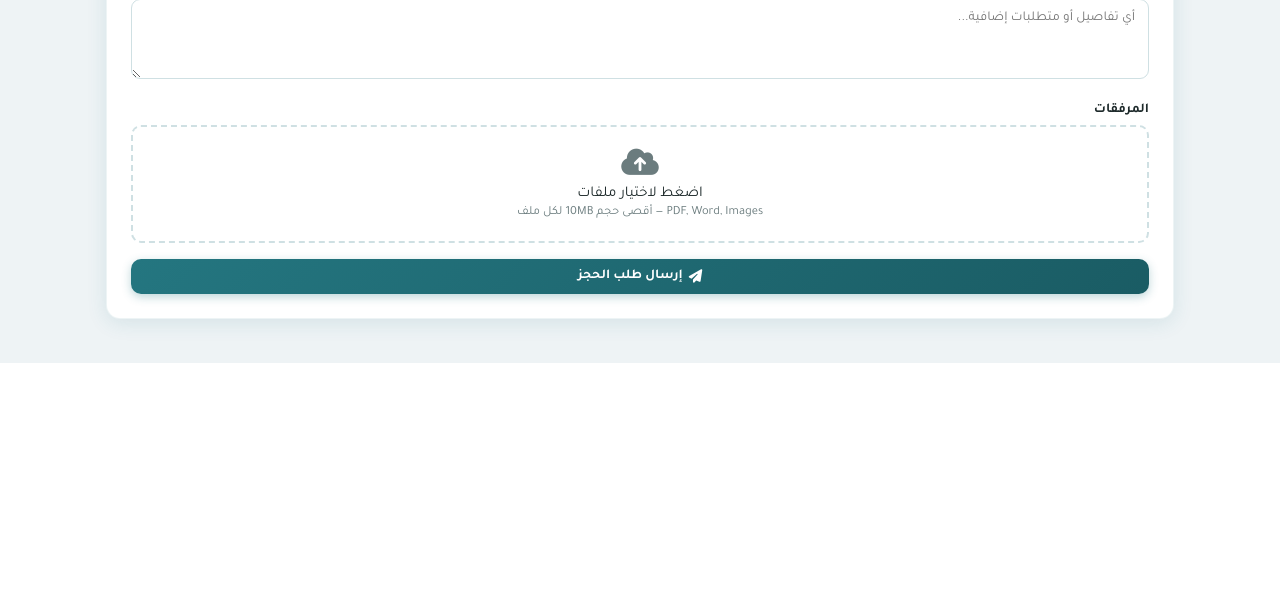
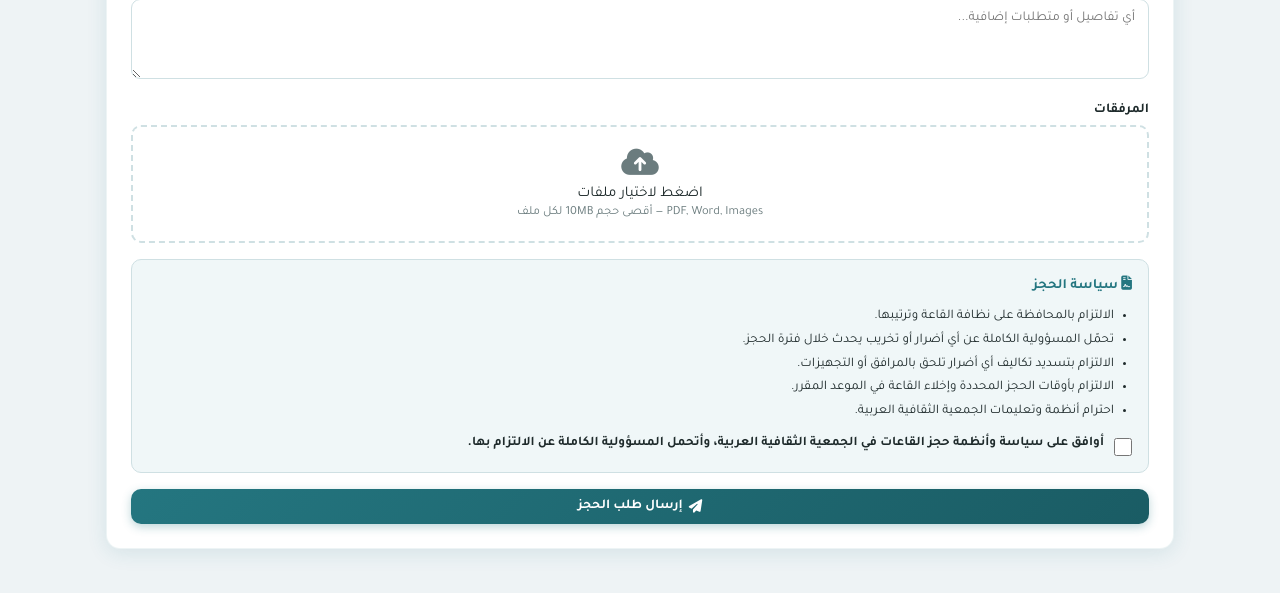
Before and after one commit to AcsVe/venues, a Flask app: page /book in a window 1280 px wide. Shown: the part 699-1292 px from the top of the page. Before the commit the page ends 1062 px from the top, so only its background shows below. Run offline with Flask 3, Linux system fonts and the light colour scheme.

Commit message:
Add policy agreement checkbox

```diff
--- a/templates/book.html
+++ b/templates/book.html
@@ -162,6 +162,43 @@
       <div id="fileList" class="file-list"></div>
     </div>
 
+    <!-- Policy Agreement -->
+    <div style="background:#f0f7f8;border-radius:10px;padding:16px;margin-bottom:16px;border:1.5px solid var(--border)">
+      <div style="font-weight:700;color:var(--primary);margin-bottom:10px;font-size:.95rem">
+        <i class="fas fa-file-contract"></i>
+        {{ 'سياسة الحجز' if lang == 'ar' else 'Booking Policy' }}
+      </div>
+      <div style="font-size:.88rem;color:var(--text);line-height:1.8;margin-bottom:12px">
+        {% if lang == 'ar' %}
+        <ul style="padding-right:18px;margin:0">
+          <li>الالتزام بالمحافظة على نظافة القاعة وترتيبها.</li>
+          <li>تحمّل المسؤولية الكاملة عن أي أضرار أو تخريب يحدث خلال فترة الحجز.</li>
+          <li>الالتزام بتسديد تكاليف أي أضرار تلحق بالمرافق أو التجهيزات.</li>
+          <li>الالتزام بأوقات الحجز المحددة وإخلاء القاعة في الموعد المقرر.</li>
+          <li>احترام أنظمة وتعليمات الجمعية الثقافية العربية.</li>
+        </ul>
+        {% else %}
+        <ul style="padding-left:18px;margin:0">
+          <li>Maintain cleanliness and order of the venue.</li>
+          <li>Bear full responsibility for any damage or vandalism during the booking period.</li>
+          <li>Cover the costs of any damage to facilities or equipment.</li>
+          <li>Adhere to the specified booking times and vacate the venue on time.</li>
+          <li>Respect the regulations and instructions of the Arab Cultural Society.</li>
+        </ul>
+        {% endif %}
+      </div>
+      <label style="display:flex;align-items:flex-start;gap:10px;cursor:pointer;font-weight:600;font-size:.88rem">
+        <input type="checkbox" id="policyAgree" style="width:18px;height:18px;margin-top:2px;flex-shrink:0;accent-color:var(--primary)">
+        <span>
+          {% if lang == 'ar' %}
+          أوافق على سياسة وأنظمة حجز القاعات في الجمعية الثقافية العربية، وأتحمل المسؤولية الكاملة عن الالتزام بها.
+          {% else %}
+          I agree to the venue booking policy of the Arab Cultural Society and take full responsibility for compliance.
+          {% endif %}
+        </span>
+      </label>
+    </div>
+
     <button class="btn btn-primary" style="width:100%;justify-content:center" onclick="submitBooking()" id="submitBtn">
       <i class="fas fa-paper-plane"></i>
       {{ 'إرسال طلب الحجز' if lang == 'ar' else 'Submit Booking Request' }}
@@ -213,6 +250,10 @@ function clearAlert() { document.getElementById('alertBox').innerHTML = ''; }
 
 async function submitBooking() {
   clearAlert();
+  if (!document.getElementById('policyAgree').checked) {
+    showAlert(AR ? 'يجب الموافقة على سياسة الحجز أولاً' : 'You must agree to the booking policy first');
+    return;
+  }
   const btn = document.getElementById('submitBtn');
   const name  = document.getElementById('fullName').value.trim();
   const email = document.getElementById('email').value.trim();
```
